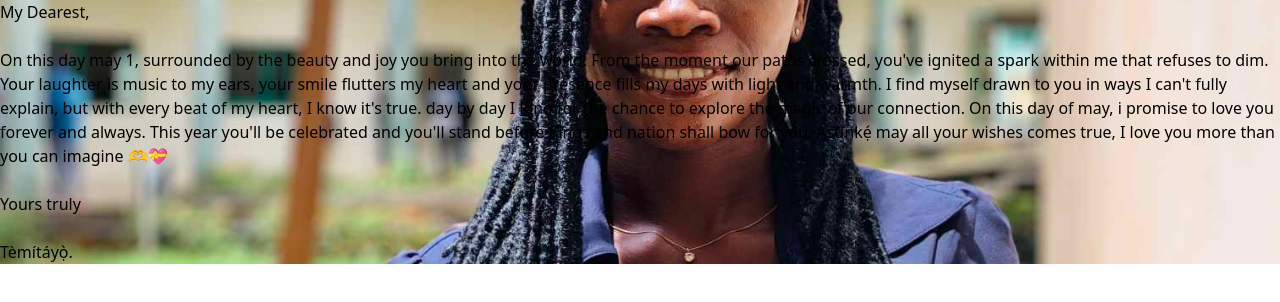
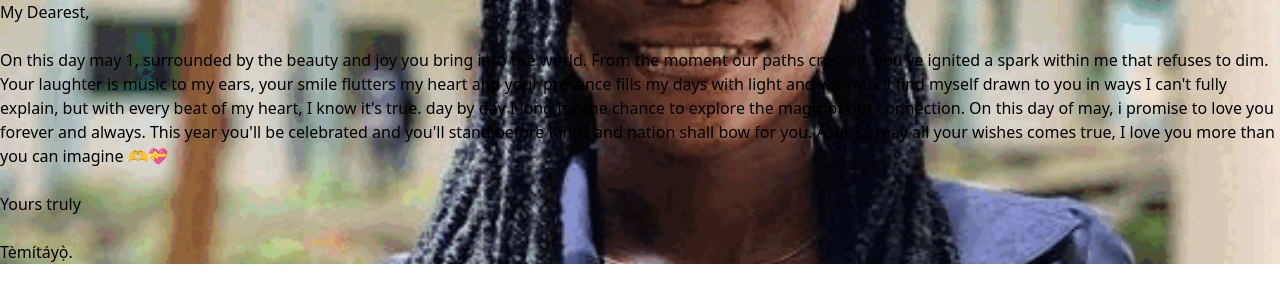
Before and after one commit to Maclemon17/Asunke, a Next.js app: page / in a window 1280 px wide. Shown: the top 302 px of the page. Built offline with nearby package versions, Linux system fonts and the light colour scheme.

Commit message:
Update BG image

```diff
--- a/src/app/globals.css
+++ b/src/app/globals.css
@@ -16,7 +16,7 @@ body {
 }
 
 .background{
-  background-image: url('../../public/received_255715813543090.jpeg');
+  background-image: url('../../public/ife.gif');
   background-position: center;
   background-size: cover;
   background-repeat: no-repeat;
```
